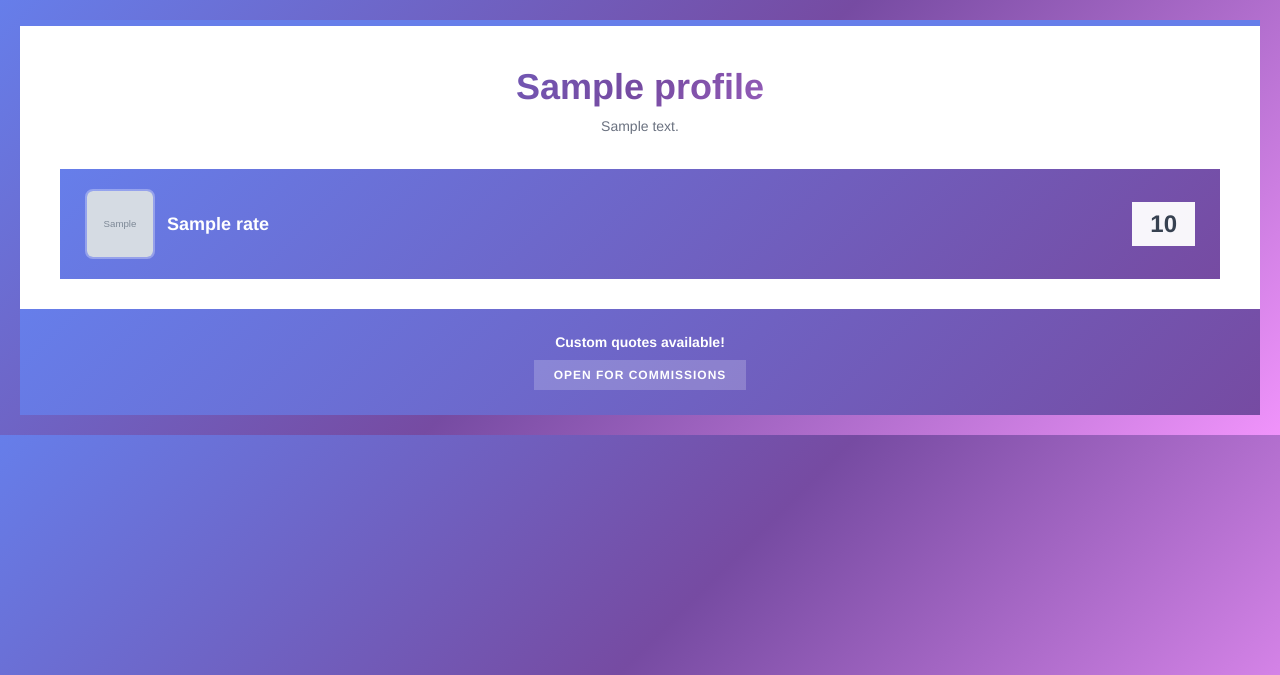
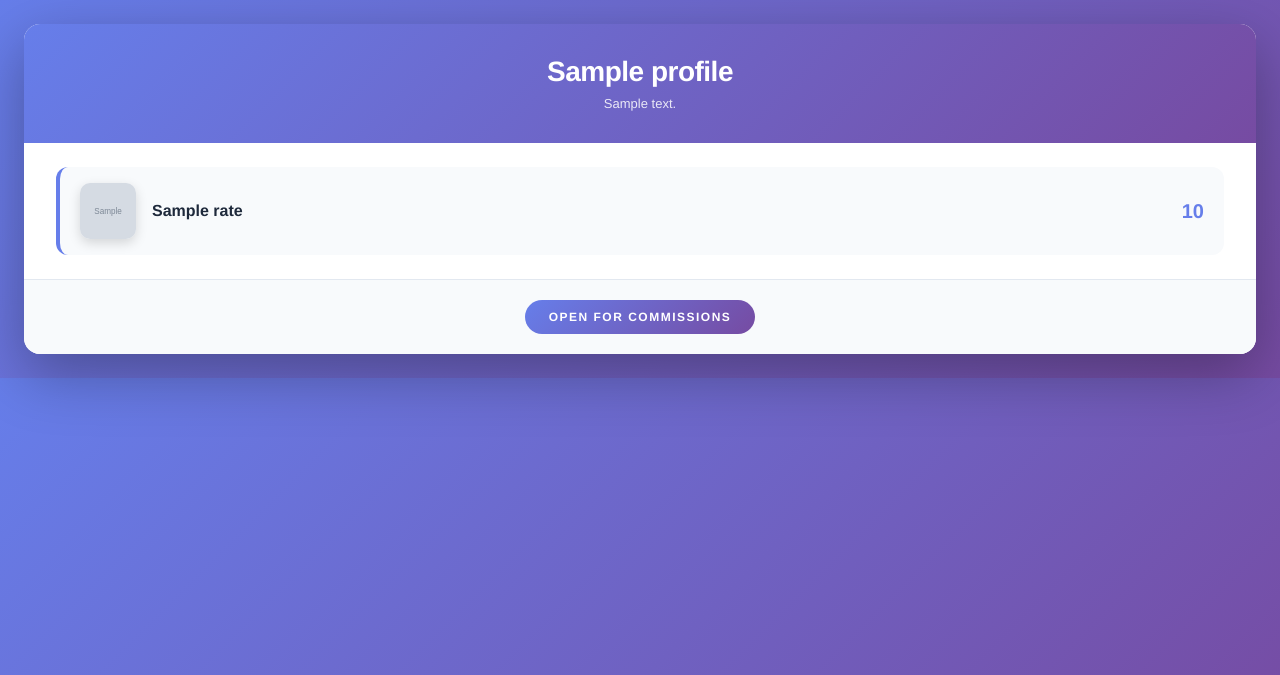
Before and after one commit to Cyanifyde/discbot.py3, a Python web app: template templates/renders/rate_card_colorful.html in a window 1280 px wide. Shown: the top 675 px of the page. Run offline with Jinja, Linux system fonts and the light colour scheme; the template is opened without the code that fills it: most values are stand-ins (such as "Sample title", 1, 10 or a date in 2020); grey boxes marked "Sample" are stand-in pictures.

Commit message:
fix: enhance rate card styles for improved layout and visual appeal

```diff
--- a/templates/renders/rate_card_colorful.html
+++ b/templates/renders/rate_card_colorful.html
@@ -16,119 +16,101 @@
         }
         body {
             font-family: 'Helvetica Neue', Arial, sans-serif;
-            background: linear-gradient(135deg, #667eea 0%, #764ba2 50%, #f093fb 100%);
-            padding: 20px;
+            background: linear-gradient(135deg, #667eea 0%, #764ba2 100%);
+            padding: 24px;
             margin: 0;
         }
         .rate-card {
             background: #ffffff;
-            padding: 40px;
-            border-top: 6px solid #667eea;
+            border-radius: 16px;
+            overflow: hidden;
+            box-shadow: 0 20px 60px rgba(0,0,0,0.3);
         }
         .header {
+            background: linear-gradient(135deg, #667eea 0%, #764ba2 100%);
+            padding: 32px 40px;
             text-align: center;
-            margin-bottom: 35px;
         }
         h1 {
-            font-size: 36px;
-            font-weight: 800;
-            background: linear-gradient(135deg, #667eea 0%, #764ba2 50%, #f093fb 100%);
-            -webkit-background-clip: text;
-            -webkit-text-fill-color: transparent;
-            background-clip: text;
-            margin-bottom: 10px;
+            font-size: 28px;
+            font-weight: 700;
+            color: #ffffff;
+            margin-bottom: 8px;
+            letter-spacing: -0.5px;
         }
         .subtitle {
-            font-size: 14px;
-            color: #6b7280;
+            font-size: 13px;
+            color: rgba(255,255,255,0.85);
         }
         .rates-list {
-            margin-bottom: 30px;
+            padding: 24px 32px;
         }
         .rate-item {
             display: flex;
             justify-content: space-between;
             align-items: center;
-            padding: 20px 25px;
-            margin-bottom: 15px;
-            color: white;
-            position: relative;
+            padding: 16px 20px;
+            margin-bottom: 12px;
+            background: #f8fafc;
+            border-radius: 12px;
+            border-left: 4px solid #667eea;
+            transition: transform 0.2s;
         }
-        .rate-item:nth-child(1) {
-            background: linear-gradient(135deg, #667eea 0%, #764ba2 100%);
-        }
-        .rate-item:nth-child(2) {
-            background: linear-gradient(135deg, #f093fb 0%, #f5576c 100%);
-        }
-        .rate-item:nth-child(3) {
-            background: linear-gradient(135deg, #4facfe 0%, #00f2fe 100%);
-        }
-        .rate-item:nth-child(4) {
-            background: linear-gradient(135deg, #43e97b 0%, #38f9d7 100%);
-        }
-        .rate-item:nth-child(5) {
-            background: linear-gradient(135deg, #fa709a 0%, #fee140 100%);
-        }
-        .rate-item:nth-child(6) {
-            background: linear-gradient(135deg, #a8edea 0%, #fed6e3 100%);
-            color: #374151;
-        }
-        .rate-item:nth-child(n+7) {
-            background: linear-gradient(135deg, #667eea 0%, #764ba2 100%);
+        .rate-item:nth-child(2) { border-left-color: #f093fb; }
+        .rate-item:nth-child(3) { border-left-color: #4facfe; }
+        .rate-item:nth-child(4) { border-left-color: #43e97b; }
+        .rate-item:nth-child(5) { border-left-color: #fa709a; }
+        .rate-item:nth-child(6) { border-left-color: #ffd700; }
+        .rate-item:last-child {
+            margin-bottom: 0;
         }
         .rate-info {
             display: flex;
             align-items: center;
-            gap: 12px;
+            gap: 16px;
         }
         .rate-thumbnail {
-            width: 70px;
-            height: 70px;
+            width: 56px;
+            height: 56px;
             object-fit: cover;
-            border-radius: 8px;
-            border: 2px solid rgba(255,255,255,0.3);
+            border-radius: 10px;
+            box-shadow: 0 4px 12px rgba(0,0,0,0.15);
             flex-shrink: 0;
         }
         .rate-name {
-            font-size: 18px;
+            font-size: 16px;
             font-weight: 600;
+            color: #1e293b;
         }
         .rate-price {
-            font-size: 24px;
-            font-weight: 800;
-            background: rgba(255,255,255,0.95);
-            color: #374151;
-            padding: 8px 18px;
+            font-size: 20px;
+            font-weight: 700;
+            color: #667eea;
         }
         .footer {
+            background: #f8fafc;
+            padding: 20px 32px;
             text-align: center;
-            padding: 25px;
-            background: linear-gradient(135deg, #667eea 0%, #764ba2 100%);
-            margin: 0 -40px -40px -40px;
-        }
-        .footer p {
-            font-size: 14px;
-            color: white;
-            font-weight: 600;
+            border-top: 1px solid #e2e8f0;
         }
         .status-badge {
             display: inline-block;
-            margin-top: 10px;
-            padding: 8px 20px;
-            background: rgba(255,255,255,0.2);
+            padding: 10px 24px;
+            background: linear-gradient(135deg, #667eea 0%, #764ba2 100%);
             color: white;
             font-size: 12px;
             font-weight: 600;
             text-transform: uppercase;
-            letter-spacing: 1px;
+            letter-spacing: 1.5px;
+            border-radius: 50px;
         }
     </style>
 </head>
 <body>
     <div class="rate-card">
         <div class="header">
-            <h1>{{ profile.title if profile.title else "COMMISSIONS" }}</h1>
-            <p class="subtitle">{{ profile.bio[:60] if profile.bio else "" }}</p>
+            <h1>{{ profile.title if profile.title else "Commission Rates" }}</h1>
+            <p class="subtitle">{{ profile.bio[:60] if profile.bio else "Quality artwork tailored to your vision" }}</p>
         </div>
 
         <div class="rates-list">
@@ -146,7 +128,6 @@
         </div>
 
         <div class="footer">
-            <p>Custom quotes available!</p>
             <span class="status-badge">{{ profile.status.upper() if profile.status else "OPEN" }} for Commissions</span>
         </div>
     </div>
```
Also changed, not shown: services/render_service.py (+44 -79 lines).
